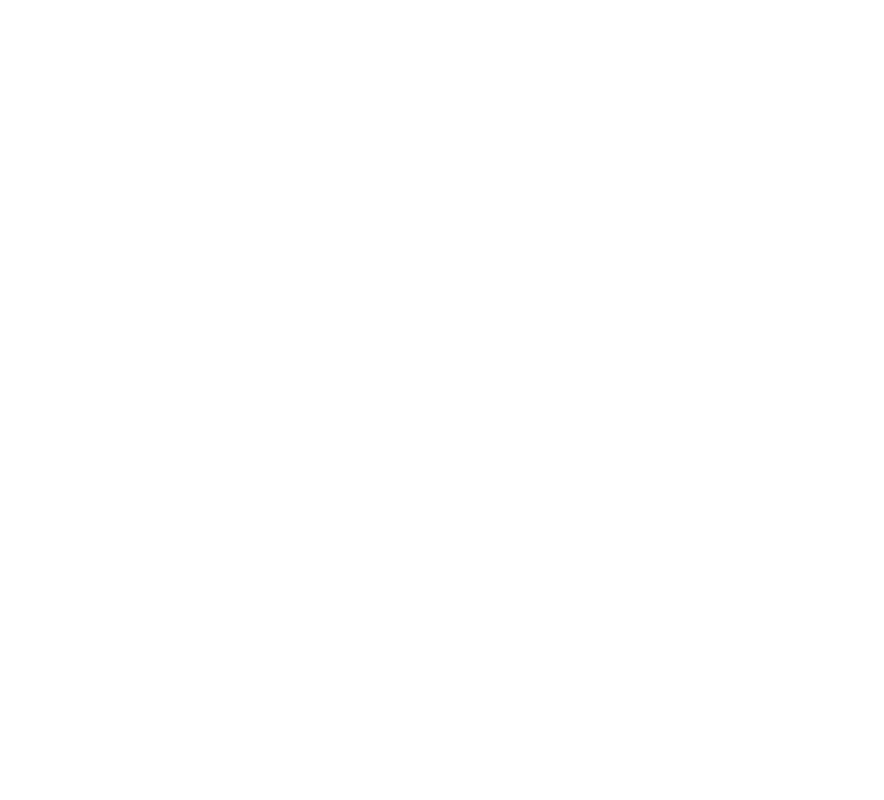
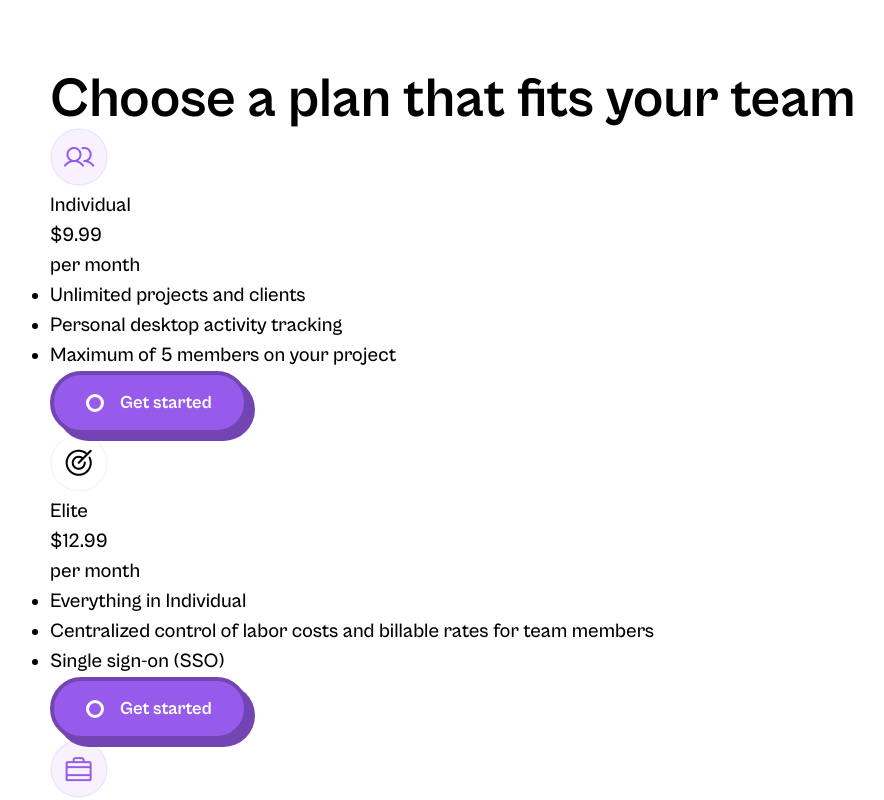
Before and after one commit to BlakeZajac/react-fintask-website, a React (Create React App) app: page / in a window 1280 px wide. Shown: the part 4840-5640 px from the top of the page, without its empty margins (78-962 px from the left). Before the commit the page ends 4816 px from the top, so only its background shows below. Built offline with nearby package versions, Linux system fonts and the light colour scheme.

Commit message:
Built pricing container and component. Need to finish styling

```diff
--- a/src/App.js
+++ b/src/App.js
@@ -5,6 +5,7 @@
 import Brand from "./components/brand/Brand";
 import Features from "./containers/features/Features";
 import Advantages from "./containers/advantages/Advantages";
+import Pricing from "./containers/pricing/Pricing";
 
 function App() {
   return (
@@ -13,6 +14,7 @@
       <Brand />
       <Features />
       <Advantages />
+      <Pricing />
     </div>
   );
 }
--- /dev/null
+++ b/src/components/pricingcard/PricingCard.jsx
@@ -0,0 +1,47 @@
+import React from "react";
+import Button from "../button/Button";
+
+const PricingCard = ({
+  icon,
+  planType,
+  price,
+  duration,
+  point1,
+  point2,
+  point3,
+  buttonText,
+}) => {
+  return (
+    <div className="pricing__items__item">
+      <div className="pricing__items__item__img">
+        <img src={icon} />
+      </div>
+
+      <div className="pricing__items__item__type">
+        <p>{planType}</p>
+      </div>
+
+      <div className="pricing__items__item__price">
+        <p>{price}</p>
+      </div>
+
+      <div className="pricing__items__item__duration">
+        <p>{duration}</p>
+      </div>
+
+      <div className="pricing__items__item__list">
+        <ul>
+          <li>{point1}</li>
+          <li>{point2}</li>
+          <li>{point3}</li>
+        </ul>
+      </div>
+
+      <div className="pricing__items__item__button">
+        <Button text={buttonText} color="btn--purple" />
+      </div>
+    </div>
+  );
+};
+
+export default PricingCard;
--- /dev/null
+++ b/src/containers/pricing/Pricing.jsx
@@ -0,0 +1,54 @@
+import React from "react";
+import "./pricing.scss";
+import icon1 from "../../assets/pricing/pricing-01.png";
+import icon2 from "../../assets/pricing/pricing-02.png";
+import icon3 from "../../assets/pricing/pricing-03.png";
+import PricingCard from "../../components/pricingcard/PricingCard";
+
+const Pricing = () => {
+  return (
+    <div className="section pricing">
+      <div className="row">
+        <div className="pricing__heading">
+          <h2>Choose a plan that fits your team</h2>
+        </div>
+        <div className="pricing__items">
+          <PricingCard
+            icon={icon1}
+            planType="Individual"
+            price="$9.99"
+            duration="per month"
+            point1="Unlimited projects and clients"
+            point2="Personal desktop activity tracking"
+            point3="Maximum of 5 members on your project"
+            buttonText="Get started"
+          />
+
+          <PricingCard
+            icon={icon2}
+            planType="Elite"
+            price="$12.99"
+            duration="per month"
+            point1="Everything in Individual"
+            point2="Centralized control of labor costs and billable rates for team members"
+            point3="Single sign-on (SSO)"
+            buttonText="Get started"
+          />
+
+          <PricingCard
+            icon={icon3}
+            planType="Startup"
+            price="Contact us"
+            duration="for preorder"
+            point1="Everything in Elite"
+            point2="Manage multiple workspaces under one organization"
+            point3="Expert training and assistance"
+            buttonText="Contact us"
+          />
+        </div>
+      </div>
+    </div>
+  );
+};
+
+export default Pricing;
--- /dev/null
+++ b/src/containers/pricing/pricing.scss
@@ -0,0 +1,26 @@
+.pricing {
+  &__heading {
+  }
+
+  &__items {
+    &__item {
+      &__img {
+      }
+
+      &__type {
+      }
+
+      &__price {
+      }
+
+      &__duration {
+      }
+
+      &__list {
+      }
+
+      &__button {
+      }
+    }
+  }
+}
```
Also changed, not shown: src/components/advantage/advantage.scss (deleted).
